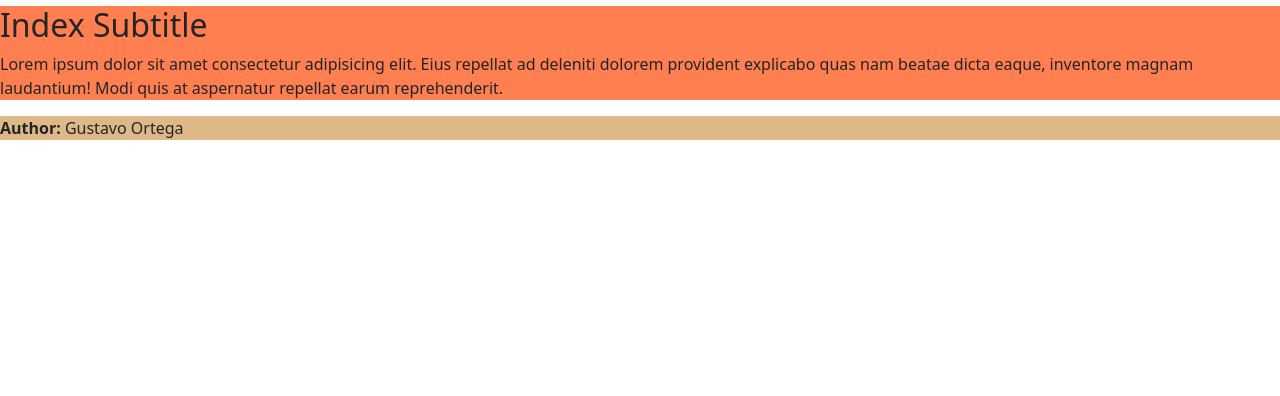
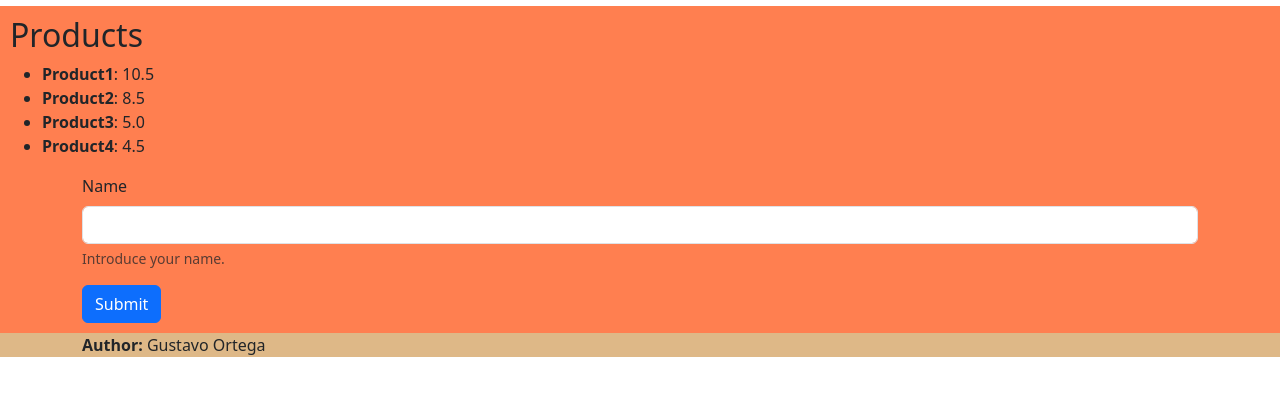
Before and after one commit to gortega1211/onlyflans, a Django app: page / in a window 1280 px wide. Shown: the part 111-507 px from the top of the page. Run offline with Django 3.2, Linux system fonts and the light colour scheme.

Commit message:
[UPD] web: Updating templates with dynamic data

```diff
--- a/onlyflans_dj/web/static/css/styles.css
+++ b/onlyflans_dj/web/static/css/styles.css
@@ -4,6 +4,7 @@ header {
 
 main {
     background-color: coral;
+    padding: 10px 10px;
 }
 
 footer {
--- a/onlyflans_dj/web/templates/about.html
+++ b/onlyflans_dj/web/templates/about.html
@@ -7,7 +7,7 @@
 
 {% block main %}
     <section>
-        <h2>About Subtitle</h2>
+        <h2>Description Website</h2>
         <p>Lorem ipsum dolor sit amet consectetur adipisicing elit. Eius repellat ad deleniti dolorem provident explicabo quas nam beatae dicta eaque, inventore magnam laudantium! Modi quis at aspernatur repellat earum reprehenderit.</p>
     </section>
 {% endblock %}
--- a/onlyflans_dj/web/templates/base.html
+++ b/onlyflans_dj/web/templates/base.html
@@ -37,11 +37,15 @@
   </header>
 
   <main>
-    {% block main %}{% endblock %}
+    <div>
+      {% block main %}{% endblock %}
+    </div>
   </main>
 
   <footer>
-    <strong>Author:</strong> Gustavo Ortega
+    <div class="container">
+      <strong>Author:</strong> Gustavo Ortega
+    </div>
   </footer>
   <script src="https://cdn.jsdelivr.net/npm/bootstrap@5.3.3/dist/js/bootstrap.bundle.min.js" integrity="sha384-YvpcrYf0tY3lHB60NNkmXc5s9fDVZLESaAA55NDzOxhy9GkcIdslK1eN7N6jIeHz" crossorigin="anonymous"></script>
 </body>
--- a/onlyflans_dj/web/templates/index.html
+++ b/onlyflans_dj/web/templates/index.html
@@ -7,7 +7,26 @@
 
 {% block main %}
     <section>
-        <h2>Index Subtitle</h2>
-        <p>Lorem ipsum dolor sit amet consectetur adipisicing elit. Eius repellat ad deleniti dolorem provident explicabo quas nam beatae dicta eaque, inventore magnam laudantium! Modi quis at aspernatur repellat earum reprehenderit.</p>
+        <h2>Products</h2>
+        <div>
+            <ul>
+                {% for p in products %}
+                    <li>
+                        <strong>{{ p.name }}</strong>: {{ p.price }}
+                    </li>
+                {% endfor %}
+            </ul>
+        </div>
     </section>
+
+    <div class="container">
+        <form action="/welcome" method="GET">
+            <div class="mb-3">
+            <label for="clientName" class="form-label">Name</label>
+            <input type="text" name="clientName" class="form-control" id="clientName" aria-describedby="clientNameHelp">
+            <div id="clientNameHelp" class="form-text">Introduce your name.</div>
+            </div>
+            <button type="submit" class="btn btn-primary">Submit</button>
+        </form>
+    </div>
 {% endblock %}
--- a/onlyflans_dj/web/templates/welcome.html
+++ b/onlyflans_dj/web/templates/welcome.html
@@ -7,7 +7,7 @@
 
 {% block main %}
     <section>
-        <h2>Welcome Subtitle</h2>
+        <h2>Welcome{{ client_name }}</h2>
         <p>Lorem ipsum dolor sit amet consectetur adipisicing elit. Eius repellat ad deleniti dolorem provident explicabo quas nam beatae dicta eaque, inventore magnam laudantium! Modi quis at aspernatur repellat earum reprehenderit.</p>
     </section>
 {% endblock %}
--- a/onlyflans_dj/web/views.py
+++ b/onlyflans_dj/web/views.py
@@ -2,13 +2,21 @@ from django.http import HttpResponse
 from django.shortcuts import render
 from django.template import loader
 
+PRODUCTS = [
+    {"name": "Product1", "price": 10.5},
+    {"name": "Product2", "price": 8.5},
+    {"name": "Product3", "price": 5.0},
+    {"name": "Product4", "price": 4.5}
+]
+
 def index(request):
-    return render(request, "index.html", {})
+    return render(request, "index.html", {"products": PRODUCTS})
 
 def about(request):
     template = loader.get_template("about.html")
     return HttpResponse(template.render())
 
 def welcome(request):
+    client_name = f", {request.GET.get('clientName')}" if request.GET.get("clientName") else ", Dear client"
     template = loader.get_template("welcome.html")
-    return HttpResponse(template.render())
+    return HttpResponse(template.render({"client_name": client_name}))
```
